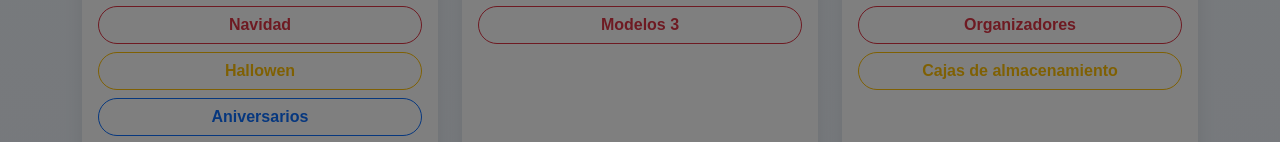
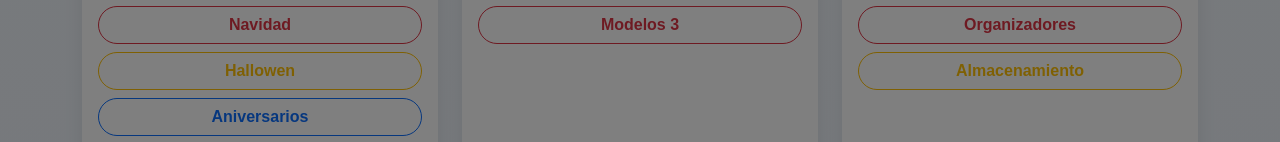
Before and after one commit to Jalco837/Hazermex, a plain HTML site: page catalogo.html in a window 1280 px wide. Shown: the part 609-751 px from the top of the page. Drawn offline with nearby package versions, Linux system fonts and the light colour scheme.

Commit message:
Cambios 11

```diff
--- a/catalogo.html
+++ b/catalogo.html
@@ -235,7 +235,7 @@
             <button class="btn btn-outline-primary abrir-productos" data-tipo="personalizados">Diseños Personalizados</button>
              <button class="btn btn-outline-success abrir-productos" data-tipo="repisas">Repisas</button>
               <button class="btn btn-outline-danger abrir-productos" data-tipo="organizadores">Organizadores</button>
-               <button class="btn btn-outline-warning abrir-productos" data-tipo="cajas_de_almacenamiento">Cajas de almacenamiento</button>
+               <button class="btn btn-outline-warning abrir-productos" data-tipo="almacenamiento">Almacenamiento</button>
 
           </div>
         </div>
```
